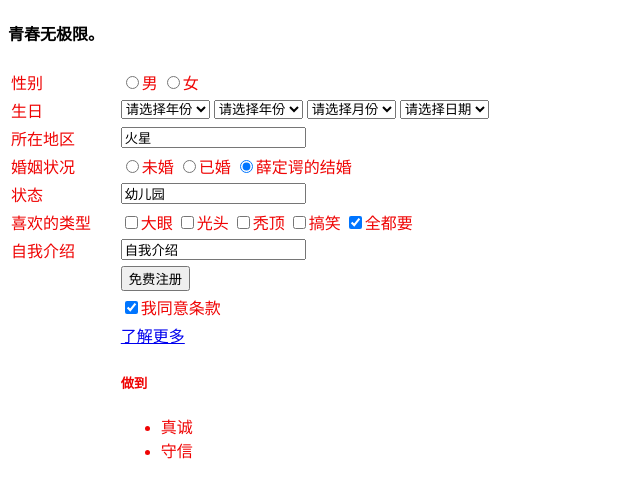
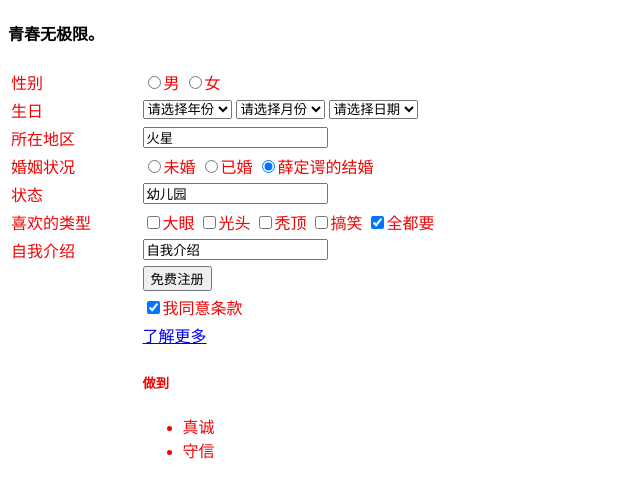
Before and after one commit to 2067583984/hwj01, a plain HTML site: page index.html in a window 1280 px wide. Shown: the whole page, without its empty margins (0-640 px from the left). Drawn offline with Linux system fonts and the light colour scheme.

Commit message:
Update index.html

```diff
--- a/index.html
+++ b/index.html
@@ -20,13 +20,6 @@
         <tr>
             <td>生日</td>
             <td>
-                <select>
-                    <option>1900</option>
-                    <option>1901</option>
-                    <option>1902</option>
-                    <option>1903</option>
-                    <option selected>请选择年份</option>
-                </select>
                 <select>
                     <option>1900</option>
                     <option>1901</option>
```
